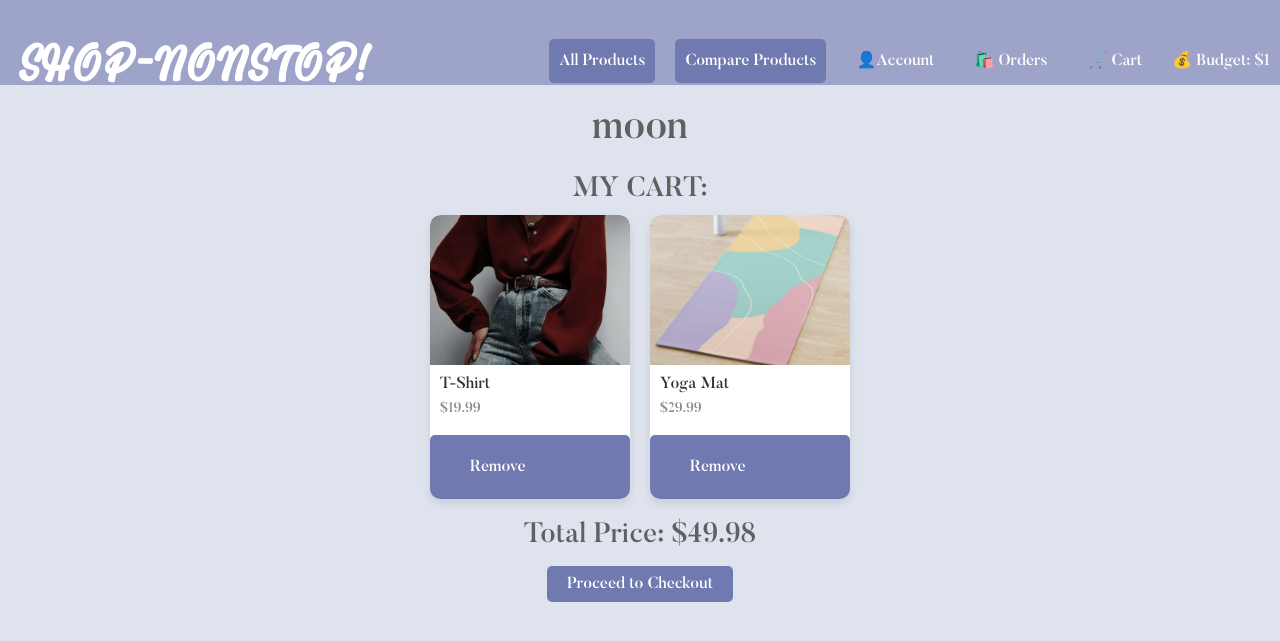
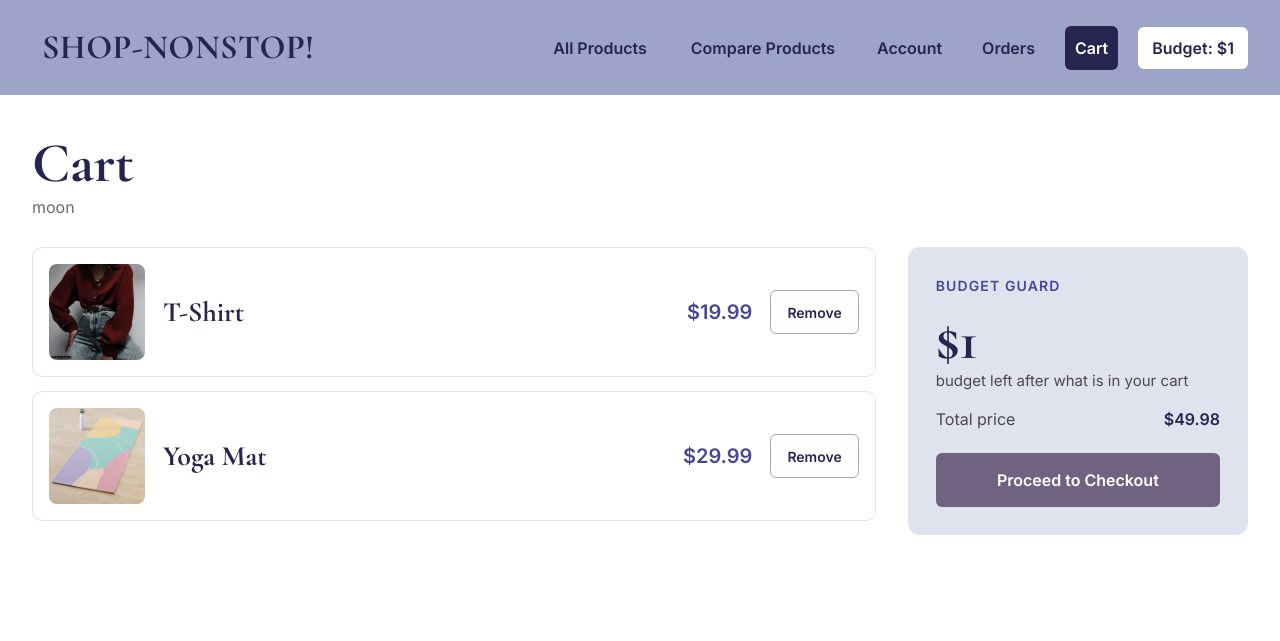
Before and after one commit to Aqeed01/eCommerce-Website, a Flask app: page /cart in a window 1280 px wide. Shown: the top 641 px of the page. Run offline with Flask 3, Linux system fonts and the light colour scheme; a user stored in the database is signed in.

Commit message:
Refresh the look: cleaner navbar, deals banner, tagline and cart page; no stack changes

```diff
--- a/app/templates/base.html
+++ b/app/templates/base.html
@@ -5,6 +5,7 @@
     <meta name="viewport" content="width=device-width, initial-scale=1.0">
     <title>SHOP-NONSTOP!</title>
     <link href="https://cdn.jsdelivr.net/npm/bootstrap@5.3.0-alpha1/dist/css/bootstrap.min.css" rel="stylesheet">
+    <link href="https://fonts.googleapis.com/css2?family=Cormorant+Garamond:wght@600;700&family=Inter:wght@400;500;600&display=swap" rel="stylesheet">
 
     <style>
         @font-face {
@@ -14,24 +15,47 @@
 
         body {
             margin: 0;
-            font-family: Font1,Arial, sans-serif;
+            font-family: 'Inter', Arial, sans-serif;
             background-color: #dfe3ee;/* Light pastel color */
             color: #615f5f;
         }
         .navbar {
             display: flex;
+            flex-wrap: wrap;
             justify-content: space-between;
             align-items: center;
+            gap: 8px 24px;
             background-color: #9ea3ca;
-            color: white;
-            padding: 10px;
-            height: 85px;
+            color: #25254f;
+            padding: 12px 32px;
+            min-height: 85px;
             position: relative;
         }
         .navbar a, .dropdown-content a {
-            color: white;
+            color: #25254f;
             text-decoration: none;
             padding: 10px;
+            font-weight: 600;
+        }
+        .navbar a:hover { text-decoration: underline; }
+        .navbar .all-products-button {
+            background: none;
+            color: #25254f;
+            padding: 10px 12px;
+        }
+        .navbar .all-products-button:hover { background: rgba(255, 255, 255, 0.35); }
+        .budget-button {
+            display: inline-block;
+            background: #fff;
+            color: #25254f;
+            border-radius: 6px;
+            padding: 9px 14px;
+            font-weight: 600;
+        }
+        .navbar .cart-link {
+            background: #25254f;
+            color: #fff;
+            border-radius: 6px;
         }
         .dropdown {
             position: relative;
@@ -65,6 +89,7 @@
         }
         .icons {
             display: flex;
+            flex-wrap: wrap;
             align-items: center;
             text-decoration: none;
         }
@@ -179,9 +204,11 @@
         src: url(/static/Flicker.otf);
         }
 
-        .website-name {
-            font-family: myFont;
-            font-size: 55px;
+        .navbar .website-name {
+            font-family: 'Cormorant Garamond', serif;
+            font-weight: 700;
+            font-size: 34px;
+            letter-spacing: 0.01em;
         }
 
 
@@ -224,7 +251,7 @@
 
         .all-products-button {
             padding: 10px 20px; /* Padding */
-            background-color: #707ab0; /* Background color */
+            background-color: #6f6380; /* Background color */
             color: white; /* Text color */
             border: none; /* Border */
             border-radius: 5px; /* Rounded corners */
@@ -233,7 +260,7 @@
             transition: background-color 0.3s ease; /* Smooth transition */
         }
         .all-products-button:hover {
-            background-color: #484879; /* Darker background color on hover */
+            background-color: #5f5468; /* Darker background color on hover */
 
 
         }
@@ -255,27 +282,27 @@
             <a href="/compare" class="all-products-button">Compare Products</a>
             <!-- Dropdown menu for account and orders -->
             <div class="dropdown">
-                <a href="dashboard">👤Account</a>
+                <a href="dashboard">Account</a>
                 <div class="dropdown-content">
                     <a href="/signup">Create Account</a>
-                    <a href="/login">🔐 Login</a>
-                    <a href="/total_expenses">🪙 Expenses </a>
-                    <a href="/non_stop_points">🏆 point info!</a> <!-- Added Link -->
-                    <a href="/logout">➡️ Logout</a>
+                    <a href="/login">Login</a>
+                    <a href="/total_expenses">Expenses</a>
+                    <a href="/non_stop_points">Point info</a>
+                    <a href="/logout">Logout</a>
                 </div>
             </div>
             <div class="dropdown">
-                <a href="#"> 🛍️ Orders</a>
+                <a href="#">Orders</a>
                 <div class="dropdown-content">
-                    <a href="/track_order"> Track order</a>
-                    <a href="/order_history"> Order History</a>
+                    <a href="/track_order">Track order</a>
+                    <a href="/order_history">Order History</a>
                 </div>
             </div>
             <!-- Link to cart page -->
-            <a href="/cart">🛒 Cart</a>
+            <a href="/cart" class="cart-link">Cart</a>
             <!-- Budget section with hover effect -->
             <div class="dropdown">
-                <span class="budget-button">💰 Budget: ${{ session.get('budget', '0.00') }}</span>
+                <span class="budget-button">Budget: ${{ session.get('budget', '0.00') }}</span>
                 <div class="dropdown-content budget-form">
                     <form action="/set_budget" method="POST">
                         <label for="budget">Set Budget:</label>
--- a/app/templates/cart.html
+++ b/app/templates/cart.html
@@ -1,104 +1,66 @@
 {% extends 'base.html' %}
 
 {% block content %}
-<title>Dashboard</title>
 <style>
-    /* Additional styles for dashboard */
-    .products-container {
-        display: flex;
-        flex-wrap: wrap;
-        gap: 20px;
-        justify-content: center;
-    }
-
-    .product-section {
-        background-color: #ffffff;
-        border-radius: 10px;
-        box-shadow: 0 4px 8px rgba(0, 0, 0, 0.1);
-        overflow: hidden;
-        transition: transform 0.3s ease;
-        width: 200px; /* Adjusted width */
-    }
-
-    .product-section:hover {
-        transform: translateY(-5px);
-    }
-
-    .product-details {
-        padding: 10px;
-    }
-
-    .product-details h3 {
-        margin: 0;
-        font-size: 16px; /* Adjusted font size */
-        color: #333;
-    }
-
-    .product-details p {
-        margin: 5px 0;
-        font-size: 14px;
-        color: #888;
-    }
-
-    .product-image {
-        width: 100%;
-        height: 150px; /* Fixed height */
-        object-fit: cover; /* Ensure images cover the entire space */
-        border-radius: 10px 10px 0 0;
-    }
-
-
-    .productimage {
-        max-width: 100%;
-        height: auto;
-    }
-
-    .total-price-container {
-        text-align: center;
-        margin-top: 20px;
-    }
-
+    body { background-color: #fff; }
+    .cart-page { max-width: 1320px; margin: 0 auto; padding: 40px 32px 64px; }
+    .cart-page h1 { margin: 0 0 4px; font-family: 'Cormorant Garamond', serif; font-weight: 700; font-size: 56px; line-height: 1; color: #25254f; }
+    .cart-user { margin: 0 0 28px; color: #6b6874; }
+    .cart-layout { display: flex; flex-wrap: wrap; gap: 32px; align-items: flex-start; }
+    .cart-items { flex: 999 1 560px; min-width: 0; display: flex; flex-direction: column; gap: 14px; }
+    .cart-row { border: 1px solid #dfe3ee; border-radius: 10px; padding: 16px; display: flex; flex-wrap: wrap; align-items: center; gap: 18px; }
+    .cart-row img { width: 96px; height: 96px; object-fit: cover; border-radius: 8px; }
+    .cart-name { flex: 1 1 200px; min-width: 0; font-family: 'Cormorant Garamond', serif; font-weight: 700; font-size: 28px; line-height: 1.1; color: #25254f; }
+    .cart-price { font-size: 20px; font-weight: 600; color: #474795; }
+    .remove-btn { border: 1px solid #9ea3ca; background: #fff; color: #25254f; border-radius: 6px; padding: 10px 16px; font-size: 14px; font-weight: 600; cursor: pointer; min-height: 44px; }
+    .remove-btn:hover { background: #dfe3ee; }
+    .cart-empty { background: #dfe3ee; border-radius: 12px; padding: 48px; text-align: center; color: #25254f; }
+    .cart-empty h2 { display: block; max-width: none; margin: 0 0 8px; font-family: 'Cormorant Garamond', serif; font-weight: 700; font-size: 34px; }
+    .cart-summary { flex: 1 1 340px; min-width: 0; max-width: 440px; background: #dfe3ee; border-radius: 12px; padding: 28px; box-sizing: border-box; color: #4a4850; }
+    .cart-summary .label { font-size: 14px; font-weight: 600; letter-spacing: 0.08em; text-transform: uppercase; color: #474795; }
+    .cart-summary .line { margin-top: 14px; display: flex; justify-content: space-between; font-size: 16px; }
+    .cart-summary .line strong { color: #25254f; }
+    .cart-summary .left { margin-top: 16px; font-family: 'Cormorant Garamond', serif; font-weight: 700; font-size: 56px; line-height: 1; color: #25254f; }
+    .cart-summary .left-note { margin-top: 2px; font-size: 15px; }
+    .checkout-btn { display: block; margin-top: 22px; text-align: center; background: #6f6380; color: #fff; border-radius: 6px; padding: 15px; font-size: 16px; font-weight: 600; text-decoration: none; }
+    .checkout-btn:hover { background: #5f5468; color: #fff; }
 </style>
 
-<div class="content">
-    <div class="total-price-container">
-        <h1>{{username}}</h1>
-    </div>
-    <div class="total-price-container">
-        <h3>MY CART:</h3>
-    </div>
-    <div class="products-container">
+<div class="cart-page">
+    <h1>Cart</h1>
+    <p class="cart-user">{{ username }}</p>
+
+    <div class="cart-layout">
+        <section class="cart-items">
             {% for item in cart_products %}
-        <div class="product-section">
-            <div class="product">
-                <img src="{{ item.pic }}" alt="Product Image" class="product-image">
-                <div class="product-details">
-                    <h3>{{ item.name }}</h3>
-                    <p>${{ item.price }}</p>
-                </div>
-                <div class="all-products-button">
+            <div class="cart-row">
+                <img src="{{ item.pic }}" alt="{{ item.name }}">
+                <div class="cart-name">{{ item.name }}</div>
+                <div class="cart-price">${{ item.price }}</div>
                 <form action="{{ url_for('remove_from_cart', item_id=item.Item_ID) }}" method="POST">
                     <input type="hidden" name="item_id" value="{{ item.Item_ID }}">
                     <input type="hidden" name="user_id" value="{{ user_id }}">
-                        <button type="submit" class="all-products-button">Remove</button>
+                    <button type="submit" class="remove-btn" aria-label="Remove {{ item.name }} from cart">Remove</button>
                 </form>
             </div>
+            {% else %}
+            <div class="cart-empty">
+                <h2>Your cart is empty</h2>
+                <p>Add something from the shop and it is checked against your budget.</p>
+                <a href="/show_products" class="all-products-button">All Products</a>
+            </div>
+            {% endfor %}
+        </section>
+
+        <aside class="cart-summary">
+            <div class="label">Budget guard</div>
+            <div class="left">${{ session.get('budget', '0.00') }}</div>
+            <div class="left-note">budget left after what is in your cart</div>
+            <div class="line"><span>Total price</span><strong>${{ total_price }}</strong></div>
+            {% if cart_products %}
+            <a href="{{ url_for('checkout') }}" class="checkout-btn">Proceed to Checkout</a>
+            {% endif %}
+        </aside>
     </div>
 </div>
-        {% endfor %}
-    </div>
-    <div class="total-price-container">
-        <h3>Total Price: ${{ total_price }}</h3>
-    </div>
-    {% if cart_products %}
-    <div class="total-price-container">
-        <a href="{{ url_for('checkout') }}" class="all-products-button">Proceed to Checkout</a>
-    </div>
-    {% else %}
-    <div class="total-price-container">
-        <p>Cart is empty.</p>
-    </div>
-    {% endif %}
-</div>
-
 {% endblock %}
```
Also changed, not shown: app/templates/index.html (+86 -163 lines). Lines whose indentation alone changed are shown as unchanged.
